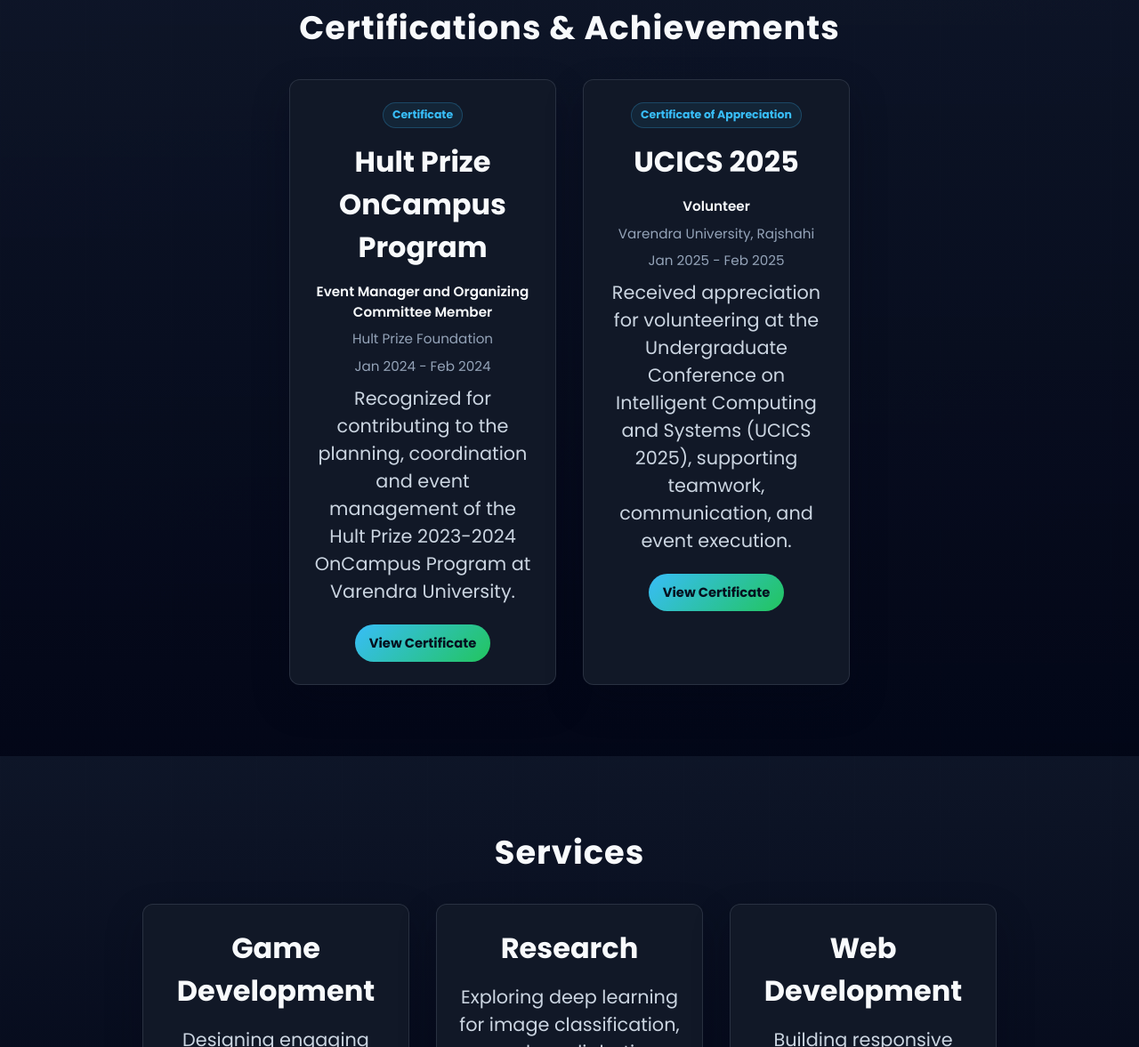
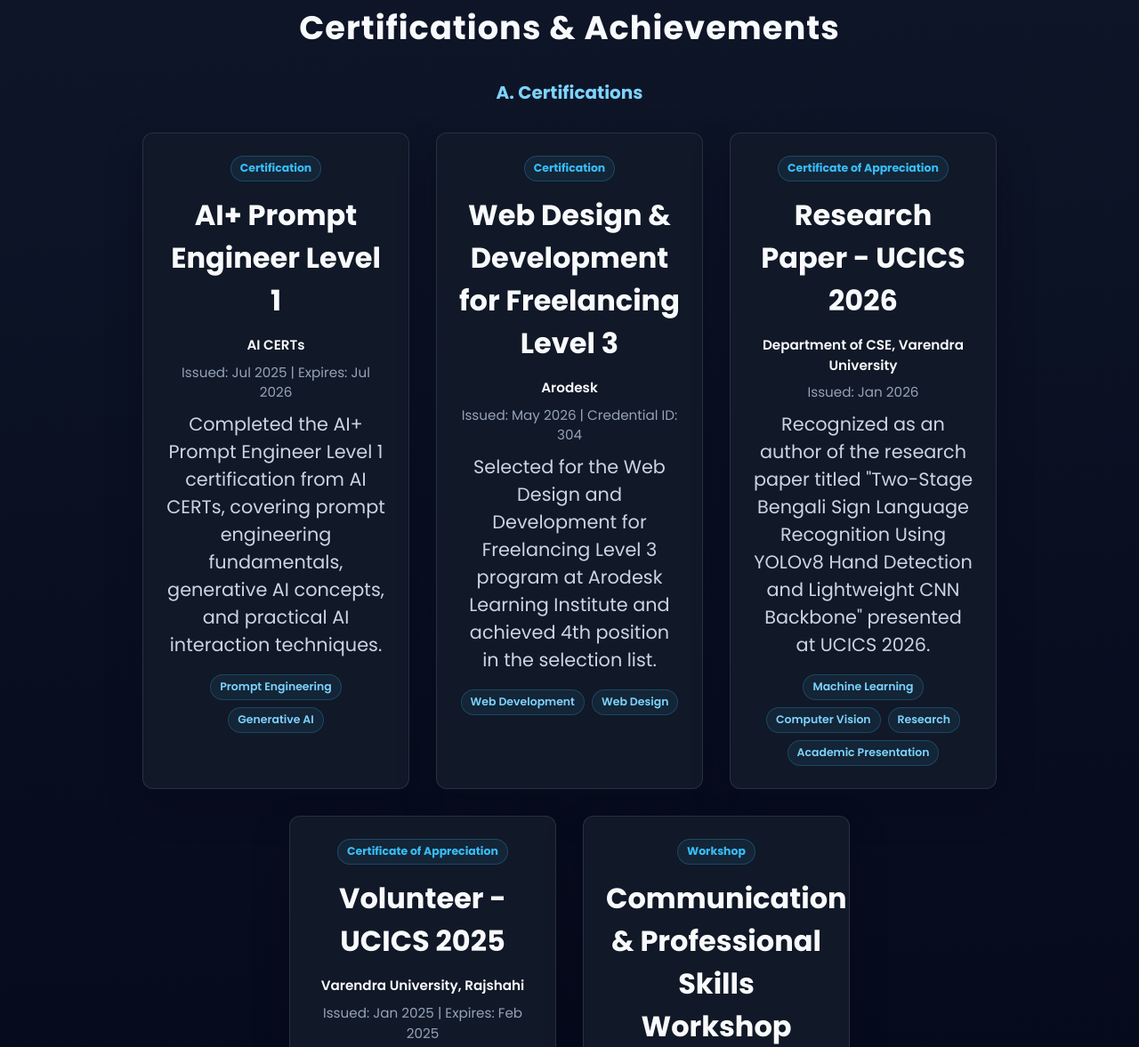
Before and after one commit to nafisasraboni/portfolio-final, a website: page index.html in a window 1280 px wide. Shown: the part 6635-7812 px from the top of the page at 89% size. Drawn offline with Linux system fonts and the light colour scheme.

Commit message:
update certification section

```diff
--- a/css/style.css
+++ b/css/style.css
@@ -716,6 +716,18 @@
             color: #7dd3fc;
             font-size: 1.05rem;
             font-weight: 600;
+        }
+
+        .section-subheading {
+            margin: 0 auto 24px;
+            color: #7dd3fc;
+            font-size: 1.25rem;
+            font-weight: 700;
+        }
+
+        .certifications-group {
+            max-width: 1120px;
+            margin: 0 auto;
         }
 
         .about-content {
--- a/index.html
+++ b/index.html
@@ -9,7 +9,7 @@
     <link rel="preconnect" href="https://fonts.googleapis.com">
     <link rel="preconnect" href="https://fonts.gstatic.com" crossorigin>
     <link href="https://fonts.googleapis.com/css2?family=Poppins:wght@300;400;600;700&display=swap" rel="stylesheet">
-    <link rel="stylesheet" href="css/style.css?v=experience-certifications">
+    <link rel="stylesheet" href="css/style.css?v=certifications-update">
 </head>
 
 <body class="intro-active">
--- a/sections/certifications.html
+++ b/sections/certifications.html
@@ -1,36 +1,90 @@
 <section id="certifications" class="certifications">
     <h2>Certifications &amp; Achievements</h2>
+
+    <div class="certifications-group">
+        <h3 class="section-subheading">A. Certifications</h3>
         <div class="certifications-grid">
             <div class="certification-card">
-            <span class="card-badge">Certificate</span>
-            <h3><b>Hult Prize OnCampus Program</b></h3>
-            <p class="experience-meta">Event Manager and Organizing Committee Member</p>
-            <p class="experience-organization">Hult Prize Foundation</p>
-            <p class="experience-duration">Jan 2024 - Feb 2024</p>
+                <span class="card-badge">Certification</span>
+                <h3>AI+ Prompt Engineer Level 1</h3>
+                <p class="experience-meta">AI CERTs</p>
+                <p class="experience-duration">Issued: Jul 2025 | Expires: Jul 2026</p>
                 <p>
-                Recognized for contributing to the planning, coordination
-                and event management of the Hult Prize 2023-2024 OnCampus
-                Program at Varendra University.
+                    Completed the AI+ Prompt Engineer Level 1 certification from AI CERTs, covering prompt
+                    engineering fundamentals, generative AI concepts, and practical AI interaction techniques.
                 </p>
-            <div class="card-actions">
-                <a href="certificates/hult-prize-certificate.jpg" target="_blank" rel="noopener noreferrer">View Certificate</a>
+                <div class="card-tags" aria-label="Skills">
+                    <span>Prompt Engineering</span>
+                    <span>Generative AI</span>
+                </div>
+            </div>
+
+            <div class="certification-card">
+                <span class="card-badge">Certification</span>
+                <h3>Web Design &amp; Development for Freelancing Level 3</h3>
+                <p class="experience-meta">Arodesk</p>
+                <p class="experience-duration">Issued: May 2026 | Credential ID: 304</p>
+                <p>
+                    Selected for the Web Design and Development for Freelancing Level 3 program at Arodesk Learning
+                    Institute and achieved 4th position in the selection list.
+                </p>
+                <div class="card-tags" aria-label="Skills">
+                    <span>Web Development</span>
+                    <span>Web Design</span>
                 </div>
             </div>
 
             <div class="certification-card">
                 <span class="card-badge">Certificate of Appreciation</span>
-            <h3><b>UCICS 2025</b></h3>
-            <p class="experience-meta">Volunteer</p>
-            <p class="experience-organization">Varendra University, Rajshahi</p>
-            <p class="experience-duration">Jan 2025 - Feb 2025</p>
+                <h3>Research Paper - UCICS 2026</h3>
+                <p class="experience-meta">Department of CSE, Varendra University</p>
+                <p class="experience-duration">Issued: Jan 2026</p>
                 <p>
-                Received appreciation for volunteering at the Undergraduate
-                Conference on Intelligent Computing and Systems (UCICS 2025),
-                supporting teamwork, communication, and event execution.
+                    Recognized as an author of the research paper titled "Two-Stage Bengali Sign Language Recognition
+                    Using YOLOv8 Hand Detection and Lightweight CNN Backbone" presented at UCICS 2026.
                 </p>
+                <div class="card-tags" aria-label="Skills">
+                    <span>Machine Learning</span>
+                    <span>Computer Vision</span>
+                    <span>Research</span>
+                    <span>Academic Presentation</span>
+                </div>
+            </div>
+
+            <div class="certification-card">
+                <span class="card-badge">Certificate of Appreciation</span>
+                <h3>Volunteer - UCICS 2025</h3>
+                <p class="experience-meta">Varendra University, Rajshahi</p>
+                <p class="experience-duration">Issued: Jan 2025 | Expires: Feb 2025</p>
+                <p>
+                    Received a Certificate of Appreciation for volunteering at UCICS 2025 and contributing to the
+                    successful organization and execution of the conference.
+                </p>
+                <div class="card-tags" aria-label="Skills">
+                    <span>Communication</span>
+                    <span>Teamwork</span>
+                </div>
                 <div class="card-actions">
                     <a href="certificates/ucics-2025-certificate.jpeg" target="_blank" rel="noopener noreferrer">View Certificate</a>
                 </div>
             </div>
+
+            <div class="certification-card">
+                <span class="card-badge">Workshop</span>
+                <h3>Communication &amp; Professional Skills Workshop</h3>
+                <p class="experience-meta">American Corner Rajshahi</p>
+                <p class="experience-duration">Issued: Apr 2025</p>
+                <p>
+                    Completed a workshop on communication, networking, relationship building, and professional skills
+                    organized by American Corner Rajshahi.
+                </p>
+                <div class="card-tags" aria-label="Skills">
+                    <span>Communication</span>
+                    <span>Networking</span>
+                    <span>Relationship Building</span>
+                    <span>Professional Skills</span>
+                </div>
+            </div>
+        </div>
     </div>
 </section>
```
Lines whose indentation alone changed are shown as unchanged.
